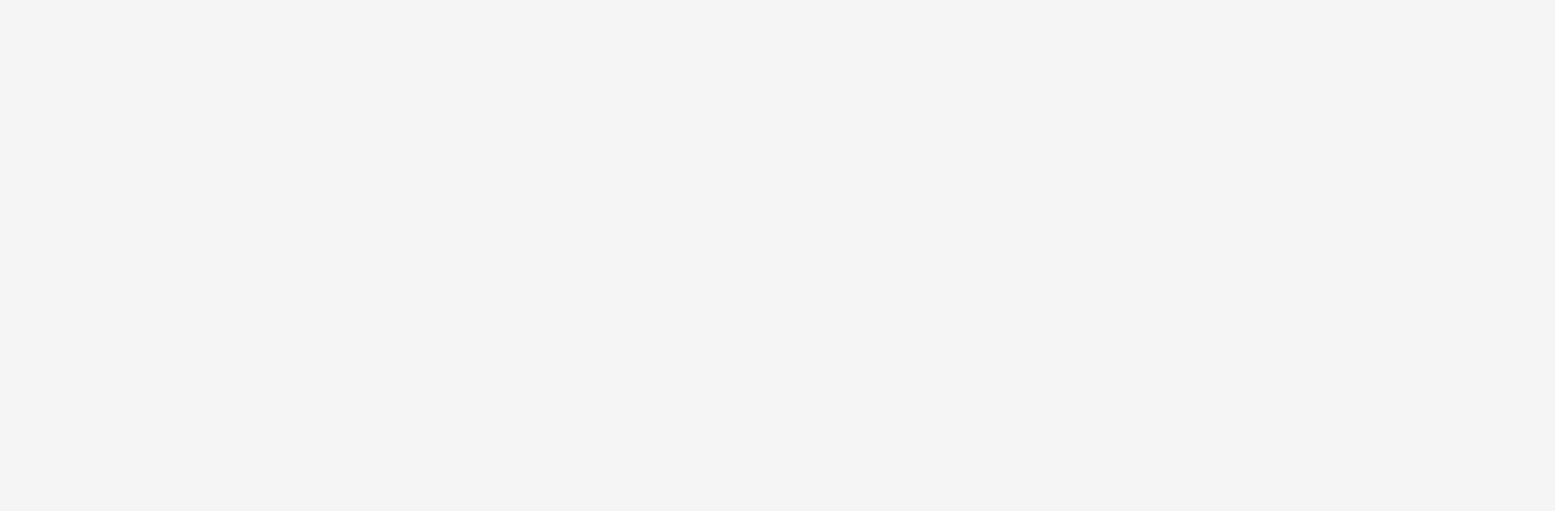
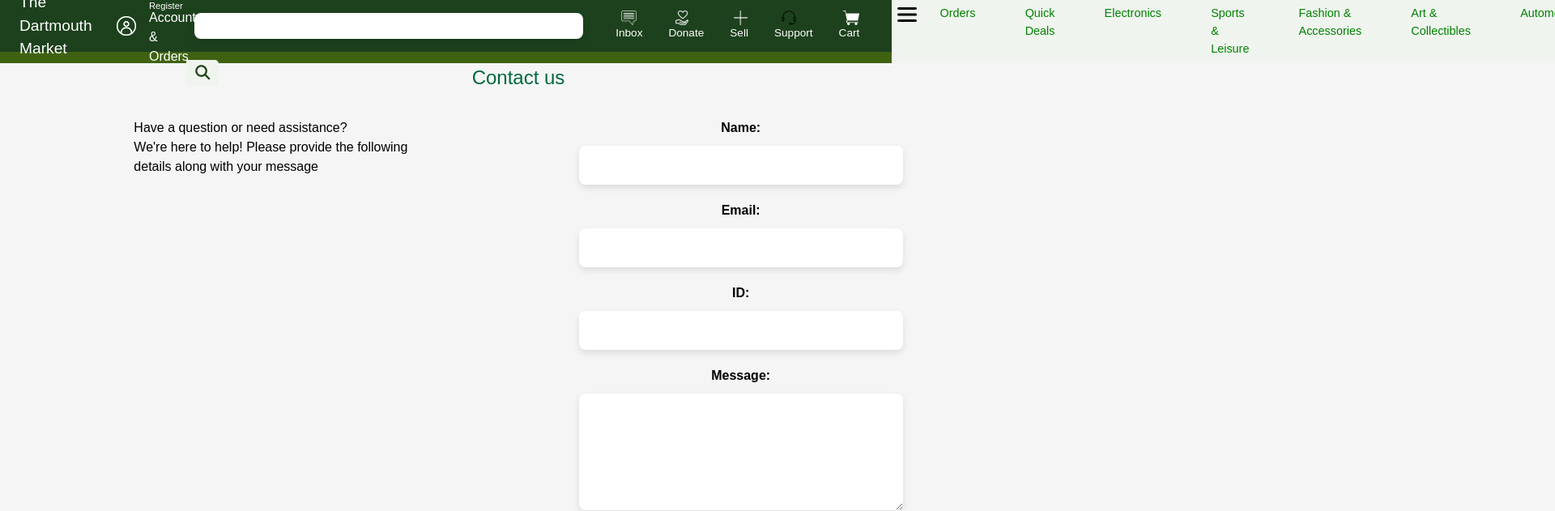
Before and after one commit to n-destin/market, a React (Vite) app: page /support in a window 1280 px wide. Before the commit this address had no page. Shown: the top 631 px of the page at 81% size, 1920 px wide, since content can reach past the window. Built offline with nearby package versions, Linux system fonts and the light colour scheme.

Commit message:
something

```diff
--- a/src/components/App.jsx
+++ b/src/components/App.jsx
@@ -13,6 +13,7 @@ import { useState } from "react";
 import Account from "./personal/account";
 import ChatRoom from "./personal/chatRoom";
 import TransactionDashboard from "./personal/transactions";
+import ContactSupportPage from "./productActions/support";
 
 function App (props){
 
@@ -35,6 +36,7 @@ function App (props){
                 <Route path="account/Cart" element ={<Cart />}/>
                 <Route path="/login" element ={<Login />} />
                 <Route path="/signup" element ={<SingUp/>} />
+                <Route path="/support" element = {<ContactSupportPage />}/>
                 <Route path ="/chat" element ={<Chat/>}/>
                 <Route path="/sell" element ={<CreateProduct/>}/>
                 <Route path="/transactions" element ={<TransactionDashboard />}/>
--- a/src/components/productActions/page.css
+++ b/src/components/productActions/page.css
@@ -2,14 +2,15 @@ div.with-actions{
     display: flex;
     flex-direction: row;
     width: 75vw;
-    justify-content: space-around;
+    /* justify-content: space-around; */
     margin-left: 4rem;
 }
 
 .actions{
     display: flex;
     flex-direction: column;
-    width: 40vw;
+    width: 25vw;
+    margin-left: 1rem;
     /* margin-left: 5rem; */
 }
 .some-buttons{
@@ -28,6 +29,7 @@ button{
     width: 40%;
     background-color: #0e5635;
     font-size: .9rem;
+    border-radius: .3rem;
 }
 
 .element{
@@ -56,7 +58,8 @@ hr{
 
 .actions > button{
     background-color: #0e5635;
-    width: 50%;
+    width: 80%;
     color: white;
     font-size: .9rem;
+    border-radius: .3rem;
 }
--- /dev/null
+++ b/src/components/productActions/support.css
@@ -0,0 +1,90 @@
+
+
+
+
+h1 {
+  font-size: 24px;
+  margin-bottom: 20px;
+  color: #00693e;
+}
+
+/* p {
+  font-size: 18px;
+  text-align: center;
+  margin-bottom: 30px;
+  color: #333;
+} */
+
+form {
+  display: flex;
+  flex-direction: column;
+  align-items: center;
+  width: 100%;
+  max-width: 400px;
+}
+
+label {
+  font-weight: bold;
+  margin-bottom: 10px;
+}
+
+input[type="text"],
+input[type="email"],
+textarea {
+  width: 100%;
+  padding: 12px;
+  margin-bottom: 20px;
+  border: none;
+  border-radius: 8px;
+  box-shadow: 0 4px 8px rgba(0, 0, 0, 0.1);
+  font-size: 16px;
+  color: #333;
+}
+
+textarea {
+  resize: vertical;
+}
+
+button {
+  background-color: #005128;
+  color: #fff;
+  border: none;
+  border-radius: 8px;
+  cursor: pointer;
+  font-size: 18px;
+  transition: background-color 0.3s ease;
+}
+
+
+@media screen and (min-width: 768px) {
+  .form-row {
+    display: flex;
+    flex-direction: row;
+    justify-content: space-between;
+    align-items: flex-start;
+  }
+
+  .form-row > * {
+    flex: 1;
+    /* margin-right: 10px; */
+  }
+
+  .form-row > *:last-child {
+    margin-right: 0;
+  }
+}
+
+.contactBody{
+  display: flex;
+  flex-direction: row;
+  margin-top: 2rem;
+  justify-content: space-evenly;
+}
+.contactBody > .text{
+  width: 30%;
+  /* align-self: center; */
+}
+
+.headingText{
+  text-align: center;
+}
--- /dev/null
+++ b/src/components/productActions/support.jsx
@@ -0,0 +1,98 @@
+import React, { useState } from 'react';
+import './support.css'; // Import the CSS file for styling
+import Navigation from '../navigation/navigation';
+
+const ContactSupportPage = () => {
+  const [name, setName] = useState('');
+  const [email, setEmail] = useState('');
+  const [id, setId] = useState('');
+  const [message, setMessage] = useState('');
+
+  const handleNameChange = (event) => {
+    setName(event.target.value);
+  };
+
+  const handleEmailChange = (event) => {
+    setEmail(event.target.value);
+  };
+
+  const handleIdChange = (event) => {
+    setId(event.target.value);
+  };
+
+  const handleMessageChange = (event) => {
+    setMessage(event.target.value);
+  };
+
+  const handleSubmit = (event) => {
+    event.preventDefault();
+    // Here you can implement the logic to send the message to your support system
+    console.log('Name:', name);
+    console.log('Email:', email);
+    console.log('ID:', id);
+    console.log('Message:', message);
+    setName('');
+    setEmail('');
+    setId('');
+    setMessage('');
+  };
+
+  return (
+    <div className="contact-support">
+      <Navigation />
+      <h1 className='headingText'>Contact us</h1>
+      <div className="contactBody">
+      <div className='text'>
+        <p>
+          <h2>Have a question or need assistance? </h2>We're here to help! Please provide the following details along with your message
+        </p>
+      </div>
+      <form onSubmit={handleSubmit}>
+        <label htmlFor="name">Name:</label>
+        <input
+          id="name"
+          name="name"
+          type="text"
+          value={name}
+          onChange={handleNameChange}
+          required
+        />
+
+        <label htmlFor="email">Email:</label>
+        <input
+          id="email"
+          name="email"
+          type="email"
+          value={email}
+          onChange={handleEmailChange}
+          required
+        />
+
+        <label htmlFor="id">ID:</label>
+        <input
+          id="id"
+          name="id"
+          type="text"
+          value={id}
+          onChange={handleIdChange}
+          required
+        />
+
+        <label htmlFor="message">Message:</label>
+        <textarea
+          id="message"
+          name="message"
+          value={message}
+          onChange={handleMessageChange}
+          rows={5}
+          cols={50}
+          required
+        />
+        <button type="submit">Send Message</button>
+      </form>
+      </div>
+    </div>
+  );
+};
+
+export default ContactSupportPage;
```
Also changed, not shown: 1 other file (tests, documents, lock files or other folders).
